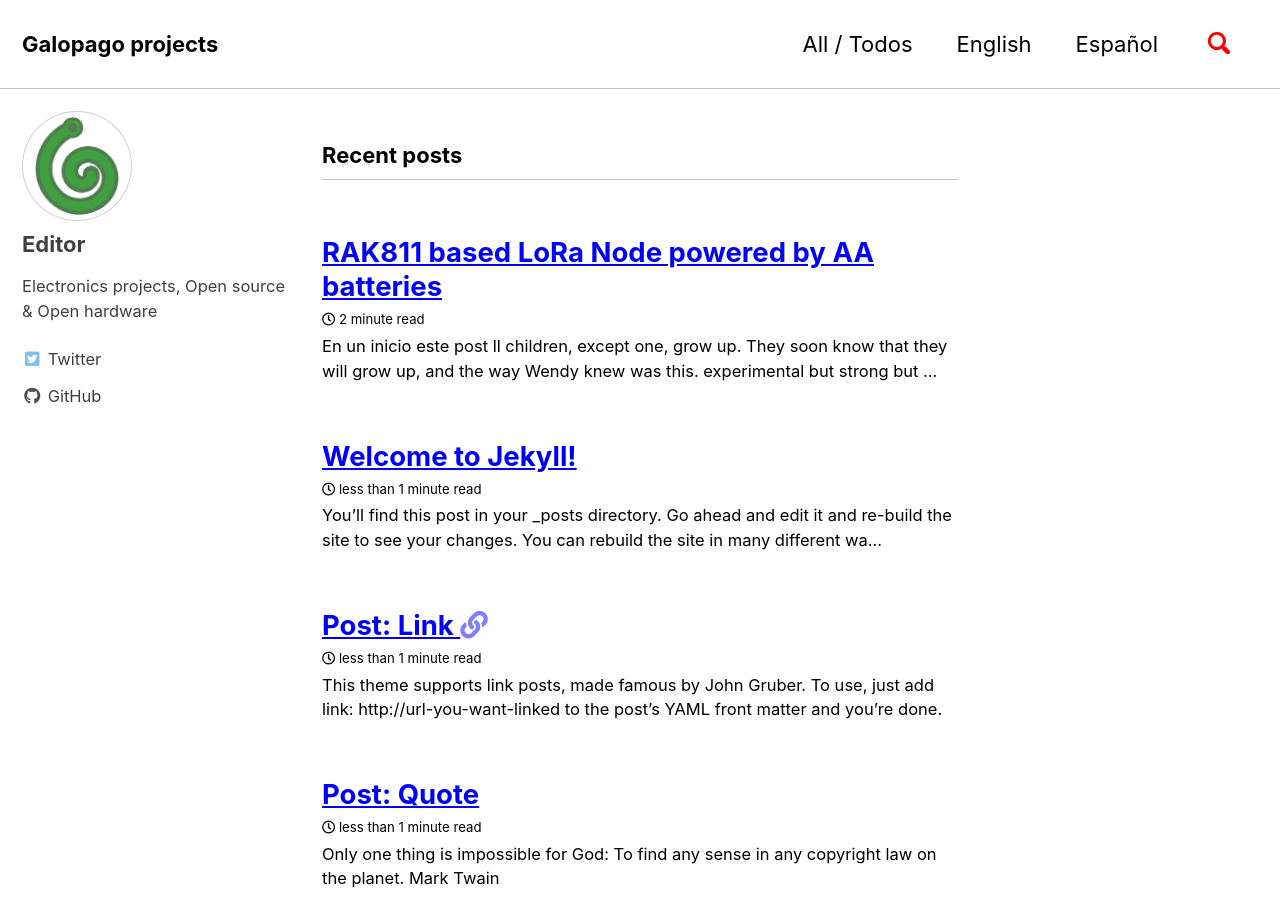
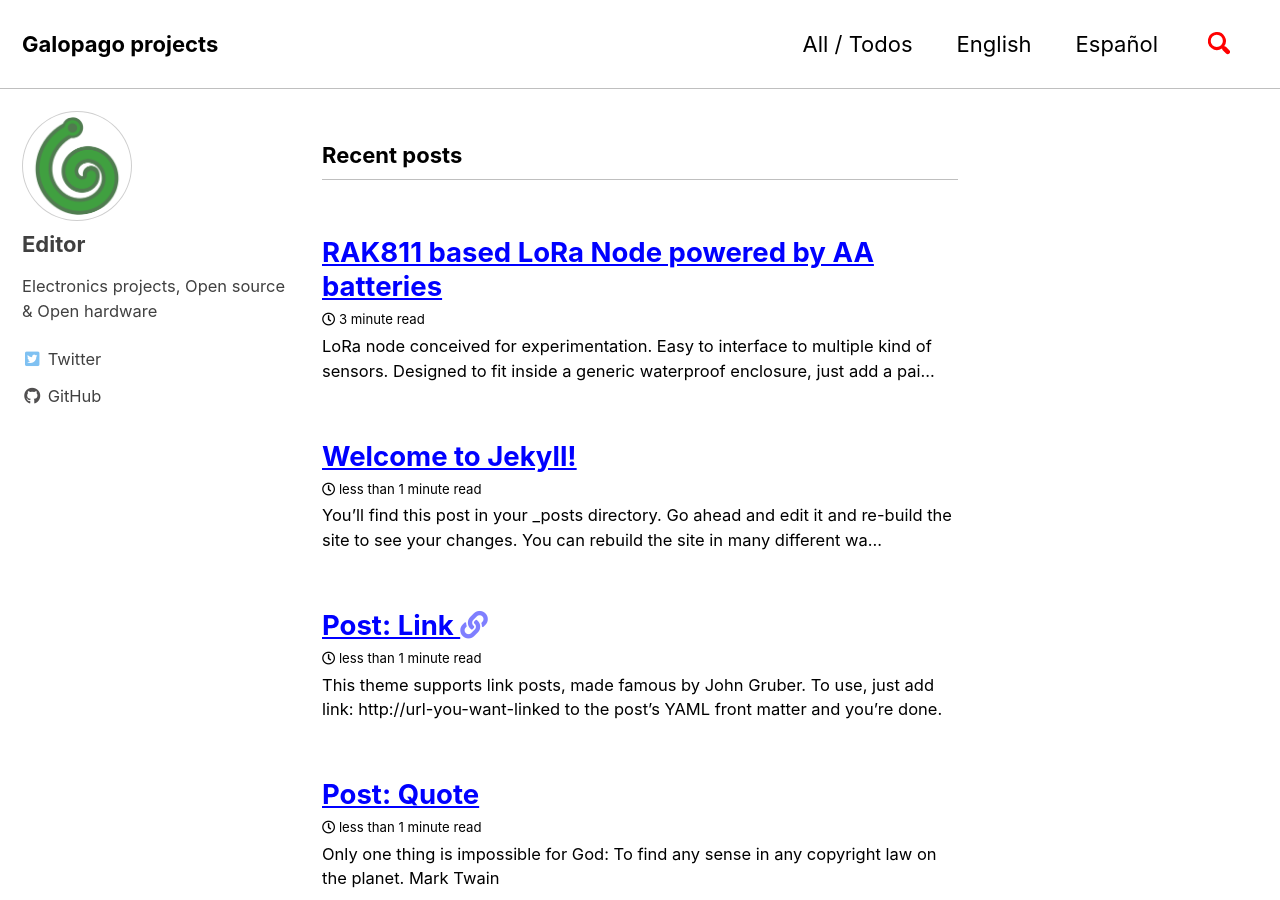
Before and after one commit to galopago/galopago.github.io, a Jekyll site: the page built from index.html, in a window 1280 px wide and 900 px high. Built offline with Jekyll 4.4.1, drawn with Linux system fonts in a browser that asks for light colours; cached includes are drawn as plain includes; the list of posts is cut into pages by our own code; part of the change alters nothing that is shown.

```diff
--- a/_posts/2020-10-05-rak811-lora-node-aa.md
+++ b/_posts/2020-10-05-rak811-lora-node-aa.md
@@ -11,8 +11,8 @@ header:
      teaser: "/assets/images/RAK811_NODE_OPEN_TEASER.jpg"
 ---
 
-En un inicio este post ll children, except one, grow up. They soon know that they will grow up, and the way Wendy knew was this.
-experimental but strong but usefull
+LoRa node conceived for experimentation. Easy to interface to multiple kind of sensors. Designed to fit
+inside a generic waterproof enclosure, just add a pair of AA alkaline batteries and deploy!
 
 Core component: [RAK811 LoRa module.](#)
 {: .notice--danger}
@@ -27,7 +27,7 @@ Core component: [RAK811 LoRa module.](#)
 * Open source Hardware & Software
 * Powered by 2xAA (1.5v) batteries.
 * Waterproof & wall mountable.
-* RAK811=SX1276+STM32L151. no additional uC needed.
+* RAK811=SX1276+STM32L151. No additional μC needed.
 * Build environment: RAK RUI API, or STM32 CUBE LoRa stack.
 * Prototyping/expansion area.
 * Pad for a spring antenna or U.FL connector for external ant.
@@ -40,9 +40,9 @@ Core component: [RAK811 LoRa module.](#)
 | RAK811 LoRa Module    | [💸](#)     | [RAK811.pdf](/assets/pdf/RAK811.pdf)           |
 | Generic 83x58x33mm waterproof enclosure box (wall mounting tabs, clear cover options available)    | [💸](#)  | [AK10019-A1.pdf](/assets/pdf/AK10019-A1.pdf)                               |
 | M2.6 self-tapping B-type screw    | [💸](#)     | [M2.6x5-6-8-12mm.pdf](/assets/pdf/M2.6x5-6-8-12mm.pdf)           |
-| Single AA battery holder for pcb mounting | [💸](#)  | [BH311.pdf](/assets/pdf/BH311.pdf) |
+| Single AA battery holder for PCB mounting | [💸](#)  | [BH311.pdf](/assets/pdf/BH311.pdf) |
 | Screw terminal kf350 3.5mm 3 pin | [💸](#)  | [KF350.pdf](/assets/pdf/KF350.pdf)                           |
-| Spring antenna for 433,868,915 mhz| [💸](#)  | [SW433-TH32.pdf](/assets/pdf/SW433-TH32.pdf) [SW868-TH06.pdf](/assets/pdf/SW868-TH06.pdf) [SW915-TH12.pdf](/assets/pdf/SW915-TH12.pdf)
+| Spring antenna for 433,868,915 MHz| [💸](#)  | [SW433-TH32.pdf](/assets/pdf/SW433-TH32.pdf) [SW868-TH06.pdf](/assets/pdf/SW868-TH06.pdf) [SW915-TH12.pdf](/assets/pdf/SW915-TH12.pdf)
 | Female header 2.54mm  | [💸](#)  | [FHA3-SXX.pdf](/assets/pdf/FHA3-S1XX.pdf)                           |
 | Male pin header 2.54mm  | [💸](#)  | [PHA1-S3XX.pdf](/assets/pdf/PHA1-S3XX.pdf)                           |
 
@@ -59,18 +59,19 @@ Core component: [RAK811 LoRa module.](#)
 | -------- | ------------------------------------------------------------ |
 | Firmware    | [RAK811 RUI SWITCH SENSOR](https://github.com/galopago/RAK811_RUI_SWITCH_SENSOR)           |
 
+### Customization
+The project is divided in four main aspects: power source, enclosure, antenna and expansion which can be modified for the exact requirements. Finally a sample application is given as a way to show how to implement your own sensor solution.
 
-#### Power source
-The device can work from 3.7v down to 1.8v. There are many alternatives to power it:
-* 2 x AA alkaline batteries. JP1 jumper positions 1-2 shorted
-* 1 x 14500 lithium battery. JP1 jumper positions 2-3 shorted. BT2 battery holder could be removed freeing up some pcb space.
-* External power applied to J1 screw terminal. BT1 and BT2 battery holders could be removes freeing up even more pcb space.
-battery connected to module pins
+##### Power source
+The device can work from 1.8v up to 3.7v. There are many alternatives to power it:
+* 2 x AA alkaline batteries. JP1 jumper positions 1-2 shorted.
+* 1 x 14500 lithium battery. JP1 jumper positions 2-3 shorted. The BT2 battery holder could be removed, freeing up some PCB space.
+* External power applied to J1 screw terminal. BT1 and BT2 battery holders could be removed, freeing up even more PCB space.
 
-#### Enclosure
-The PCB fits inside a "generic" unbranded 83x58x33mm waterproof plastic enclosure. Theese enclosures came in multiple flavors: gray, white, black, clear lid, wall mount tabs. The board is fixed to the enclosure by two self tapping screws.
+##### Enclosure
+The PCB fits inside a "generic" unbranded **83x58x33mm** waterproof plastic enclosure. These enclosures came in multiple flavors: gray, white, black, clear lid, wall mounting tabs. The board is fixed to the enclosure by two self tapping screws.
 
-#### Expansion
+##### Expansion
 
 <figure class="half">
 	<a href="/assets/images/RAK811_NODE_EXPANSION.jpg"> <img src="/assets/images/RAK811_NODE_EXPANSION.jpg"> </a>
@@ -78,15 +79,15 @@ The PCB fits inside a "generic" unbranded 83x58x33mm waterproof plastic enclosur
 	<figcaption>PCB expansion area</figcaption>
 </figure>
 
-The prototyping area contains TH pads connected to all pins of RAK811 module, plus  some small amount of free connected pads for prototping. Conections for outside sensors are provided via W,X,Y,Z screw terminals. If the vast prototyping area isn't enough, female pin headers cold be soldered and an expansion board could be plugged in.
-note that RAK811-LF and RAK811-HF have sligter differences in some i/o pins
+The prototyping area contains through hole soldering pads routed to all pins of RAK811 module, plus  some small amount of free connected pads for prototyping. Connections for outside detachable sensors are provided via W,X,Y,Z screw terminals. If the vast prototyping area isn't enough, female pin headers could be soldered and an expansion board could be plugged in.
+Notice that RAK811-LF and RAK811-HF have slighter differences in some i/o pins
 
 
-#### Antenna options
-Internal spring antena soldered on J6, JP2 1-2 pins must be shored.
-External antenna using U.FL. connector, JP2 2-3 pins must be shorted.
+##### Antenna options
+Internal spring antena soldered on J6, JP2  jumper positions 1-2 shorted.
+External antenna using U.FL. connector, JP2 jumper positions 2-3 shorted.
 
-#### Sample application
+##### Sample application
 
 <figure class="third">
 	<a href="/assets/images/RAK811_NODE_RESISTORS.jpg"> <img src="/assets/images/RAK811_NODE_RESISTORS.jpg"> </a>
@@ -95,23 +96,25 @@ External antenna using U.FL. connector, JP2 2-3 pins must be shorted.
 	<figcaption>Magnetic Switch LoRa sensor node</figcaption>
 </figure>
 
-switch based sensor , vibrating sensors, ball sensors, fw descpription
-cut headers (link) PVDF cable dont melt soldering ( link)
-generic magnetic switch too big inside, so small reed switch used
-led lights on transmission can be turned off by downkink
-pushbutton test tx in case external sensor inaccesible
+The sample applications consist in a LoRa magnetic switch sensor which transmits a packet when the switch opens or closes. A very small reed switch is installed in one of the walls inside enclosure.
+Breakout board  was used to install the supplementary electronic components: Led indicator, pullup resistors, test button, and voltage divider for battery monitoring.
+
+Any other kind of switch sensor (ball inclination sensor, spring vibration sensor, etc.) could be added!
+
+PVDF wire was used to make connections because the insulation resists pretty well soldering iron abuse!.
+For more information about the PCB or the firmware, don't forget to read the [linked repositories.](/#printed-circuit-boards)
+
 
 ## Additional components:
 
 | Component         | Get yours! | Datasheet                                          |
 | -------- | ------ | ------------------------------------------------------------ |
-| 30 AWG wirewrap UL1423 PVDF cable    | [💸](#)     | [UL1423.pdf](/assets/pdf/UL1423.pdf)           |
+| 30 AWG wire wrap UL1423 PVDF cable    | [💸](#)     | [UL1423.pdf](/assets/pdf/UL1423.pdf)           |
 | U.FL smd external antenna conector    | [💸](#)     | [6474011114.pdf](/assets/pdf/6474011114.pdf)           |
-| plastic small red switch     | [💸](#)  | [GPS-11A.pdf](/assets/pdf/GPS-11A.pdf)                               |
-| magnet with screw tabs for wall mounting     | [💸](#)  | [MC-38.pdf](/assets/pdf/MC-38.pdf)                               |
-| vibration sensor (wall mounting tabs, clear cover options available)    | [💸](#)  | [SW-18015p.pdf](/assets/pdf/SW-18015p.pdf)                               |
-| ball sensor inclination sensor    | [💸](#)  | [SW-200D.pdf](/assets/pdf/SW-200D.pdf)                               |
-
-
-
-Occasionally in her travels through her children's minds Mrs. Darling found things she could not understand, and of these quite the most perplexing was the word Peter. She knew of no Peter, and yet he was here and there in John and Michael's minds, while Wendy's began to be scrawled all over with him. The name stood out in bolder letters than any of the other words, and as Mrs. Darling gaze
+| Plastic small red switch     | [💸](#)  | [GPS-11A.pdf](/assets/pdf/GPS-11A.pdf)                               |
+| Magnet with screw tabs for wall mounting     | [💸](#)  | [MC-38.pdf](/assets/pdf/MC-38.pdf)                               |
+| Vibration spring sensor | [💸](#)  | [SW-18015p.pdf](/assets/pdf/SW-18015p.pdf)                               |
+| Tilt ball sensor     | [💸](#)  | [SW-200D.pdf](/assets/pdf/SW-200D.pdf)                               |
+| 1/4W 1%  TH Resistors    | [💸](#)  | [MGR-SERIES.pdf](/assets/pdf/MGR-SERIES.pdf)                               |
+| 3mm led    | [💸](#)  | [1254-10SYGD.pdf](/assets/pdf/1254-10SYGD.pdf)                               |
+| push button    | [💸](#)  | [TS-1301.pdf](/assets/pdf/TS-1301.pdf)                               |
```
Also changed, not shown: 3 other files.
